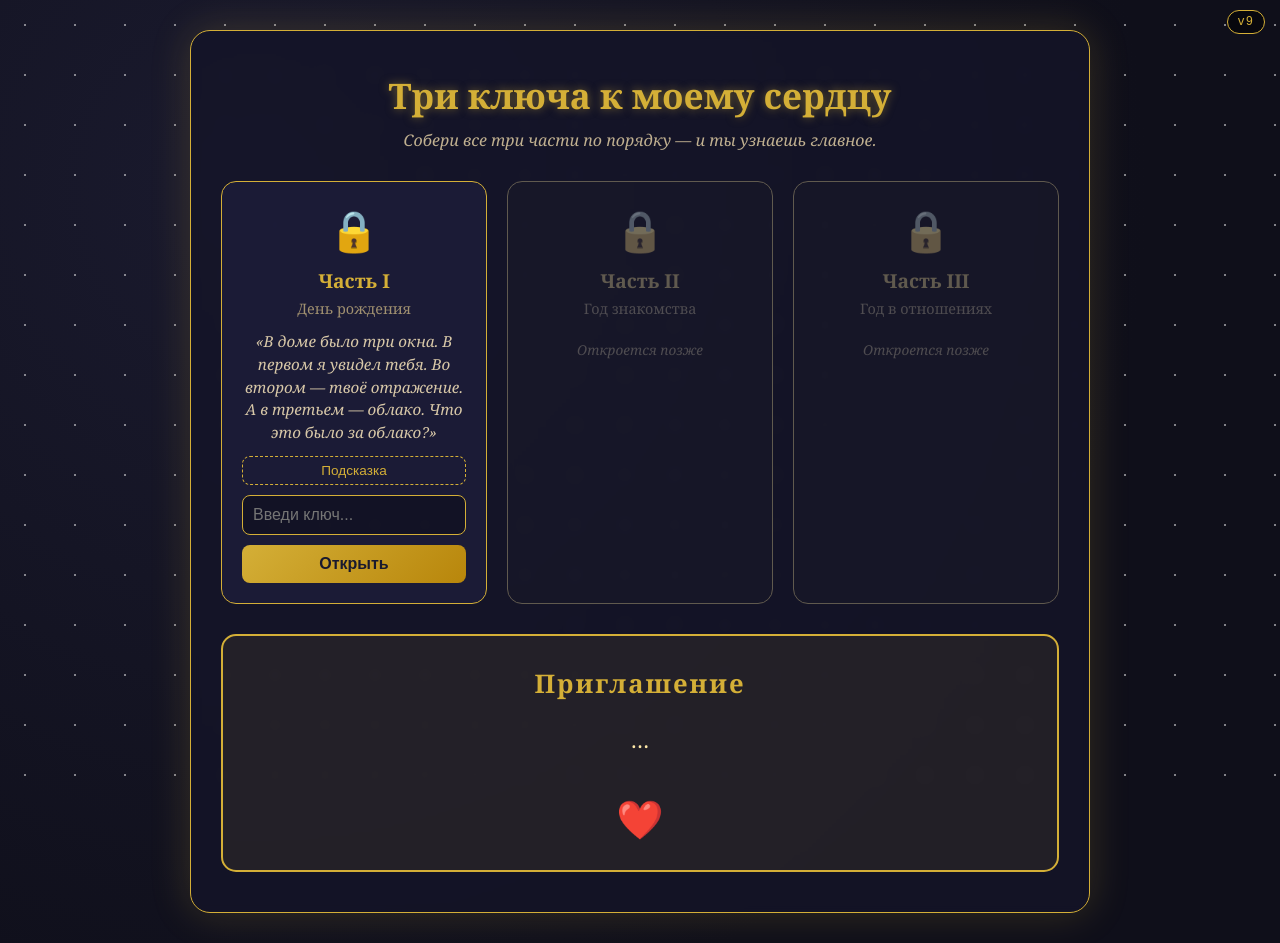
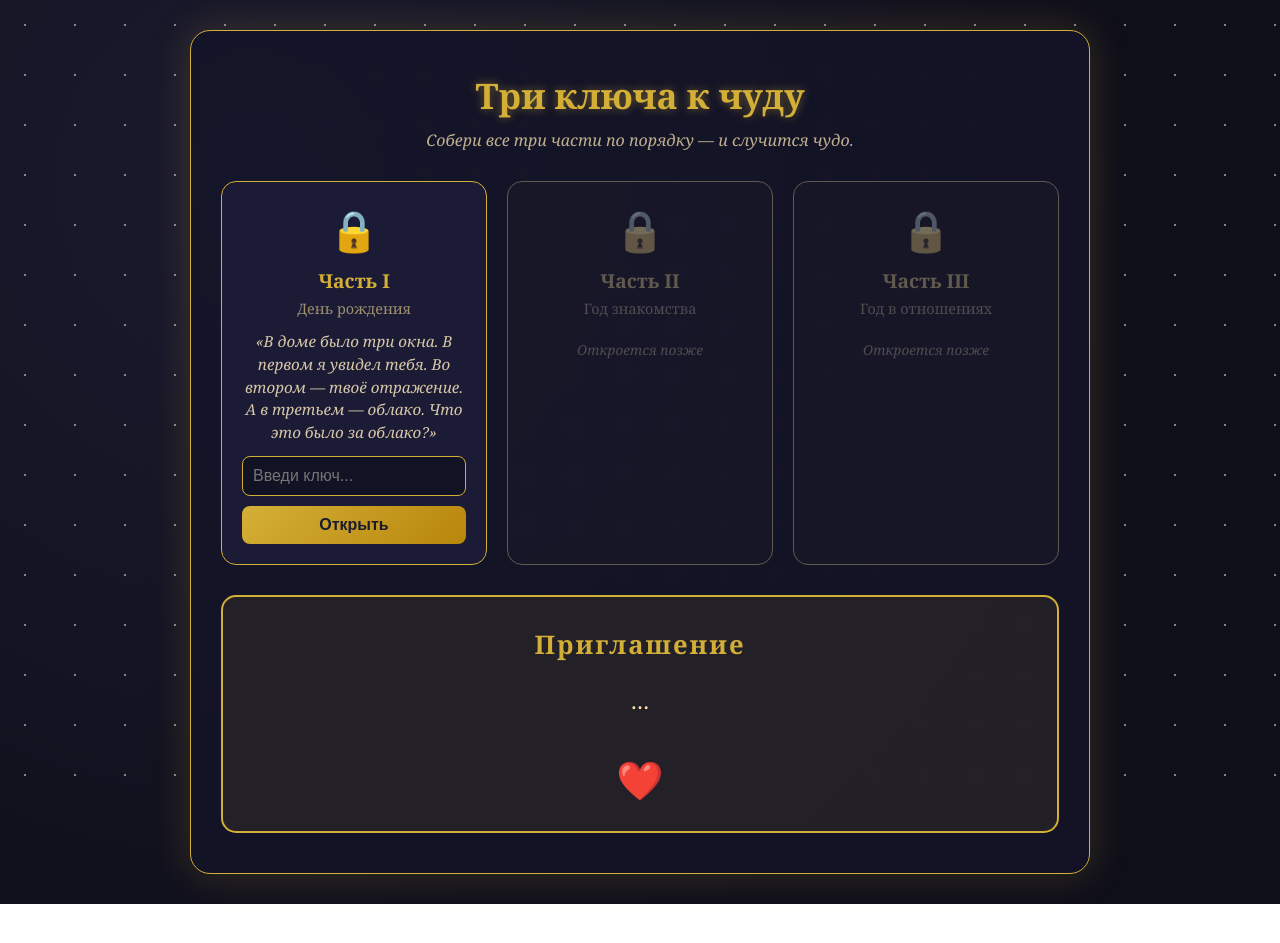
Before and after one commit to Gyro-105/InviteSite, a plain HTML site: page index.html in a window 1280 px wide. After the commit the page ends 904 px from the top, so only its background shows below. Drawn offline with Linux system fonts and the light colour scheme.

Commit message:
Update index.html

```diff
--- a/index.html
+++ b/index.html
@@ -3,7 +3,7 @@
 <head>
 <meta charset="UTF-8">
 <meta name="viewport" content="width=device-width, initial-scale=1.0">
-<title>Три ключа к моему сердцу</title>
+<title>Три ключа к чуду</title>
 <style>
   * { box-sizing: border-box; margin: 0; padding: 0; }
   body {
@@ -29,20 +29,6 @@
     animation: twinkle 4s infinite alternate;
   }
   @keyframes twinkle { from { opacity: 0.2; } to { opacity: 0.5; } }
-
-  .version-badge {
-    position: fixed;
-    top: 10px; right: 15px;
-    font-size: 0.75rem;
-    padding: 4px 10px;
-    border: 1px solid #d4af37;
-    border-radius: 12px;
-    color: #d4af37;
-    background: rgba(0,0,0,0.5);
-    z-index: 100;
-    font-family: monospace;
-    letter-spacing: 1px;
-  }
 
   main {
     max-width: 900px;
@@ -97,8 +83,6 @@
   }
   .lock-card.locked-out .key-input,
   .lock-card.locked-out .unlock-btn,
-  .lock-card.locked-out .hint-btn,
-  .lock-card.locked-out .hint-text,
   .lock-card.locked-out .riddle {
     display: none !important;
   }
@@ -127,27 +111,6 @@
     margin-bottom: 12px;
     line-height: 1.5;
     min-height: 110px;
-  }
-  .hint-btn {
-    background: transparent;
-    border: 1px dashed #d4af37;
-    color: #d4af37;
-    padding: 6px 12px;
-    border-radius: 8px;
-    font-size: 0.85rem;
-    cursor: pointer;
-    margin-bottom: 10px;
-    transition: all 0.3s ease;
-  }
-  .hint-btn:hover {
-    background: rgba(212, 175, 55, 0.1);
-  }
-  .hint-text {
-    font-size: 0.85rem;
-    color: #b0a080;
-    margin-bottom: 10px;
-    font-style: italic;
-    min-height: 1em;
   }
   .key-input {
     width: 100%;
@@ -214,10 +177,6 @@
     min-height: 2.6em;
     transition: all 0.5s ease;
   }
-  .invitation .final-message .dots {
-    color: #8a7a5a;
-    letter-spacing: 2px;
-  }
   .heart {
     font-size: 2rem;
     color: #ff4d4d;
@@ -249,11 +208,10 @@
 </head>
 <body>
 <div class="stars"></div>
-<div class="version-badge">v9</div>
 
 <main>
-  <h1>Три ключа к моему сердцу</h1>
-  <p class="subtitle">Собери все три части по порядку — и ты узнаешь главное.</p>
+  <h1>Три ключа к чуду</h1>
+  <p class="subtitle">Собери все три части по порядку — и случится чудо.</p>
 
   <section class="locks">
 
@@ -263,8 +221,6 @@
       <h2>Часть I</h2>
       <p class="date">День рождения</p>
       <p class="riddle">«В доме было три окна. В первом я увидел тебя. Во втором — твоё отражение. А в третьем — облако. Что это было за облако?»</p>
-      <button class="hint-btn">Подсказка</button>
-      <p class="hint-text hidden">Оно сладкое, тает во рту и было на третьем фото.</p>
       <input type="text" placeholder="Введи ключ..." class="key-input" autocomplete="off">
       <button class="unlock-btn">Открыть</button>
       <div class="fragment hidden"></div>
@@ -277,8 +233,6 @@
       <h2>Часть II</h2>
       <p class="date">Год знакомства</p>
       <p class="riddle">«Жидкий огонь, что объединил два течения в Млечный путь. И по этим течениям плывут морские обитатели.»</p>
-      <button class="hint-btn" disabled>Подсказка</button>
-      <p class="hint-text hidden">Тайская кухня. В названии — два слова, а в составе — креветки и трава.</p>
       <input type="text" placeholder="Введи ключ..." class="key-input" autocomplete="off" disabled>
       <button class="unlock-btn" disabled>Открыть</button>
       <div class="fragment hidden"></div>
@@ -291,8 +245,6 @@
       <h2>Часть III</h2>
       <p class="date">Год в отношениях</p>
       <p class="riddle">«Там, где люди приходят, чтобы видеть мир яснее, а на стене написано то, чего желают всем. Я пришёл за зрением — а нашёл тебя. Где это было?»</p>
-      <button class="hint-btn" disabled>Подсказка</button>
-      <p class="hint-text hidden">Салон, где проверяют зрение. Его название — пожелание.</p>
       <input type="text" placeholder="Введи ключ..." class="key-input" autocomplete="off" disabled>
       <button class="unlock-btn" disabled>Открыть</button>
       <div class="fragment hidden"></div>
@@ -319,8 +271,6 @@
   //     Сейчас:                 [true, false, false]
   //     В день «год знакомства»: [true, true,  false]
   //     В день «год отношений»:  [true, true,  true ]
-  //
-  //   ⚠️ Деплой обновляй на ТОТ ЖЕ URL, иначе localStorage обнулится.
   const RELEASE = [true, false, false];
 
   // ============================================================
@@ -348,7 +298,6 @@
   //   part: 3 — после части III
   //
   //   noSpaceBefore: true — приклеить к предыдущему слову без пробела
-  //   (нужно для точки и других знаков препинания)
   const fragments = [
     { text: "Зайчушка,",       part: 1 },
     { text: "приглашаю",       part: 3 },
@@ -441,8 +390,6 @@
       const input    = card.querySelector('.key-input');
       const btn      = card.querySelector('.unlock-btn');
       const fragment = card.querySelector('.fragment');
-      const hintBtn  = card.querySelector('.hint-btn');
-      const hintText = card.querySelector('.hint-text');
       const riddle   = card.querySelector('.riddle');
       const note     = card.querySelector('.locked-note');
 
@@ -453,11 +400,8 @@
         card.classList.add('locked-out');
         input.disabled = true;
         btn.disabled = true;
-        hintBtn.disabled = true;
         input.classList.add('hidden');
         btn.classList.add('hidden');
-        hintBtn.classList.add('hidden');
-        hintText.classList.add('hidden');
         fragment.classList.add('hidden');
         riddle.classList.add('hidden');
         icon.textContent = '🔒';
@@ -473,28 +417,22 @@
       card.classList.remove('locked-out');
       input.disabled = false;
       btn.disabled = false;
-      hintBtn.disabled = false;
       riddle.classList.remove('hidden');
 
       if (solved) {
         icon.textContent = '🔓';
         input.classList.add('hidden');
         btn.classList.add('hidden');
-        hintBtn.classList.add('hidden');
-        hintText.classList.add('hidden');
         fragment.textContent = '✓ Разгадано';
         fragment.classList.remove('hidden');
       } else {
         icon.textContent = '🔒';
         input.classList.remove('hidden');
         btn.classList.remove('hidden');
-        hintBtn.classList.remove('hidden');
-        hintText.classList.add('hidden');
         fragment.classList.add('hidden');
       }
     });
 
-    // Итоговое приглашение собирается из фрагментов
     document.getElementById('final-message').textContent = buildFinalMessage();
   }
 
@@ -529,17 +467,6 @@
     });
   });
 
-  document.querySelectorAll('.hint-btn').forEach((btn) => {
-    btn.addEventListener('click', () => {
-      const card  = btn.closest('.lock-card');
-      const index = Number(card.dataset.part) - 1;
-      if (!isUnlocked(index) || state.solved[index]) return;
-
-      const hint = card.querySelector('.hint-text');
-      hint.classList.toggle('hidden');
-    });
-  });
-
   // ============================================================
   // 9. СТАРТ
   // ============================================================
```
